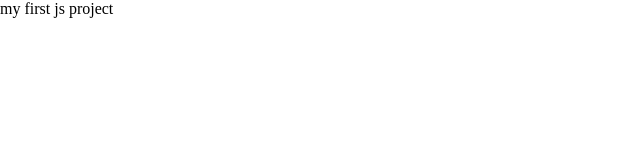
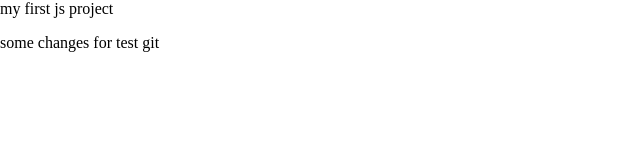
Before and after one commit to educationtarasenko/jscourse, a plain HTML site: page index.html in a window 1280 px wide. Shown: the whole page, without its empty margins (0-640 px from the left). Drawn offline with Linux system fonts and the light colour scheme.

Commit message:
first commit with changes in this project

```diff
--- a/index.html
+++ b/index.html
@@ -10,5 +10,6 @@
 </head>
 <body>
   my first js project
+  <p>some changes for test git</p>
 </body>
 </html>
```
